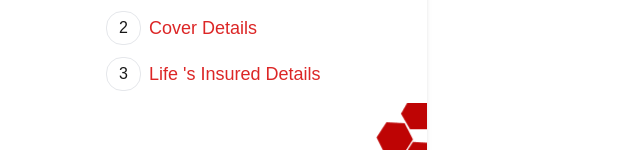
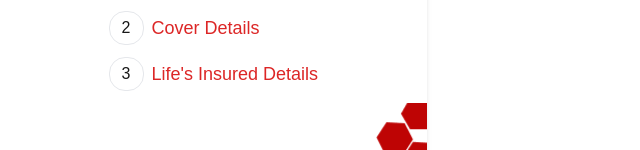
Before and after one commit to mokaty1818795/aic-frontend, a Next.js app: page / in a window 1280 px wide. Shown: the part 267-417 px from the top of the page, without its empty margins (0-640 px from the left). Built offline with nearby package versions, Linux system fonts and the light colour scheme.

Commit message:
Added the Sidebar Contents

```diff
--- a/src/app/pages/quoation/page.tsx
+++ b/src/app/pages/quoation/page.tsx
@@ -33,7 +33,7 @@ export default function Quotation() {
             <div className="flex flex-row gap-2 items-center w-full mb-3">
               <div className="px-3 py-1 rounded-2xl border">3</div>
               <p className="text-lg text-nowrap  text-red-600 ">
-                Life 's Insured Details
+              Life&apos;s Insured Details
               </p>
             </div>
           </div>
```
